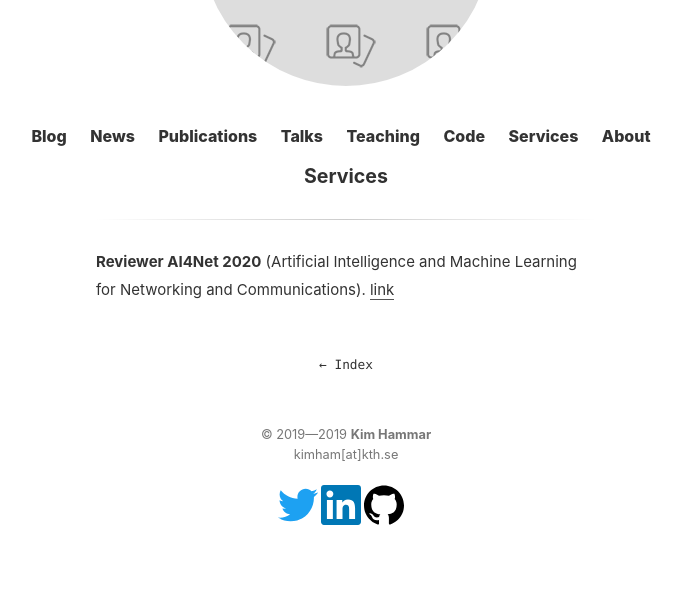
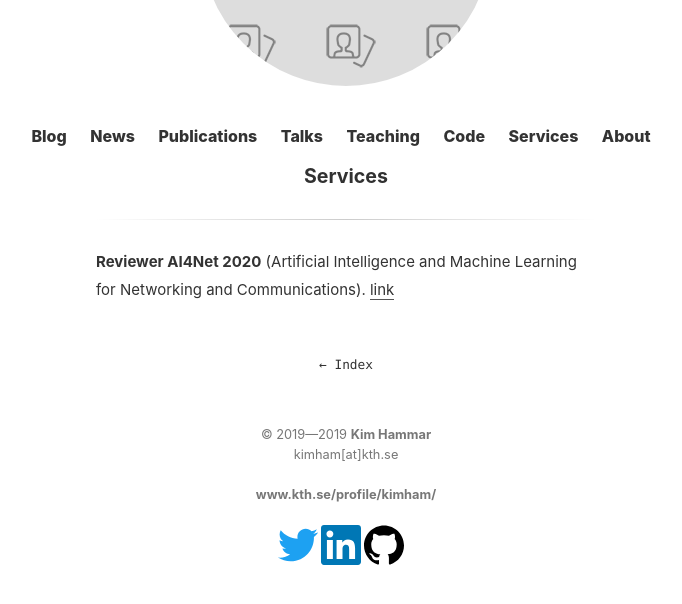
Before and after one commit to Limmen/Limmen.github.io, a Jekyll site: the page built from services.md, in a window 1280 px wide, cut to the strip 244-848 px from the top of the page. Shown: the whole strip, without its empty margins (294-976 px from the left). Built offline with Jekyll 4.4.1, drawn with Linux system fonts in a browser that asks for light colours; some of the changed lines change nothing that is shown.

Commit message:
update google analytics

```diff
--- a/_includes/footer.html
+++ b/_includes/footer.html
@@ -1,5 +1,6 @@
 <div class="footer">
   <span class="block">&copy; 2019&mdash;{{ site.time | date: '%Y' }} <a href="https://twitter.com/KimHammar1">{{ site.author_name }}</a> <br> kimham[at]kth.se </span>
+  <br><a href="https://www.kth.se/profile/kimham/">www.kth.se/profile/kimham/</a></span>
   <div class="sharebuttons">
     <ul>
       <li class="twitter">
--- a/_includes/head.html
+++ b/_includes/head.html
@@ -17,6 +17,15 @@
 	<link rel="alternate" type="application/atom+xml" title="{{ site.title }}" href="{{ "/feed.xml" | prepend: site.baseurl | prepend: site.url }}" />
 	<link rel="stylesheet" href="assets/main.css">
 
-{% if site.mathjax %}
-<script type="text/javascript" src="https://cdnjs.cloudflare.com/ajax/libs/mathjax/2.7.2/MathJax.js?config=TeX-AMS-MML_HTMLorMML"></script>
-{% endif %}
+	{% if site.mathjax %}
+	<script type="text/javascript" src="https://cdnjs.cloudflare.com/ajax/libs/mathjax/2.7.2/MathJax.js?config=TeX-AMS-MML_HTMLorMML"></script>
+	{% endif %}
+	<!-- Global site tag (gtag.js) - Google Analytics -->
+	<script async src="https://www.googletagmanager.com/gtag/js?id=UA-79781438-2"></script>
+	<script>
+	 window.dataLayer = window.dataLayer || [];
+	 function gtag(){dataLayer.push(arguments);}
+	 gtag('js', new Date());
+
+	 gtag('config', 'UA-79781438-2');
+	</script>
```
